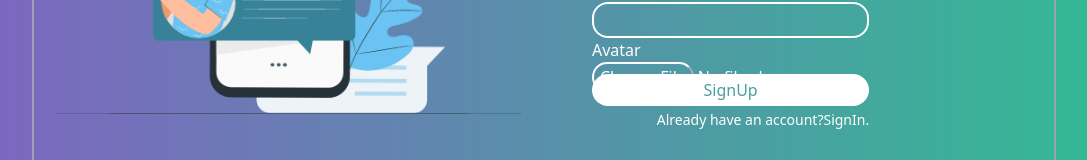
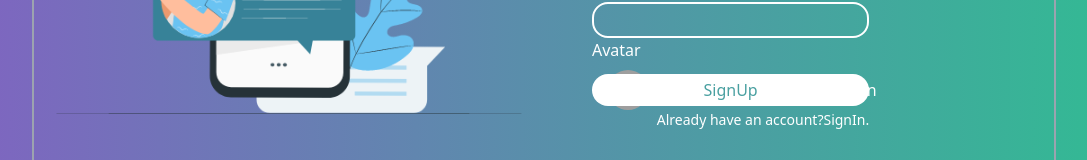
Before and after one commit to kkapil94/chat-app, a React (Vite) app in the folder client/: page /register in a window 1280 px wide. Shown: the part 462-622 px from the top of the page, without its empty margins (96-1183 px from the left). Built offline with nearby package versions, Linux system fonts and the light colour scheme; no server answers; grey boxes are pictures that could not be loaded.

Commit message:
login fixed

```diff
--- a/client/src/pages/Login.jsx
+++ b/client/src/pages/Login.jsx
@@ -36,6 +36,12 @@ export default function Login() {
       notify.error("Login failed!")
       console.log(err);}
   }
+  useEffect(()=>{
+    if (user) {
+
+      navigate("/")
+    }
+  })
   return (
     <>{loading&&<Loader/>}
       <div className="min-h-screen w-screen xs:max-sm:p-2 sm:max-md:p-8 flex items-center justify-center bg-gradient-to-r from-[#8360c3] to-[#2ebf91] ">
--- a/client/src/pages/SignUp.jsx
+++ b/client/src/pages/SignUp.jsx
@@ -7,15 +7,20 @@ import Loader from "../components/Loader";
 
 export default function SignUp() {
   const baseUrl = import.meta.env.VITE_BASE_URL
-  const formRef = useRef(null);
+  const formRef = useRef();
+  const [pre,setPre] = useState(null)
   const navigate = useNavigate()
   const [loading,setLoading] = useState(false);
   const notify = toast
+  const handleSetFile = (e)=>{
+    setPre(URL.createObjectURL(e.target.files[0]))
+    console.log(pre);
+  }
   const [user, setUser] = useState({
     name: "",
     email: "",
     password: "",
-    avatar: "",
+    avatar:'',
   });
   const handleChange = (e) => {
     setUser({ ...user, [e.target.id]: e.target.value });
@@ -68,6 +73,7 @@ export default function SignUp() {
                       type="text"
                       onChange={handleChange}
                       required
+                      min="5"
                       className="w-3/5  md:max-lg:w-4/5 xs:max-md:w-full rounded-2xl h-8 bg-transparent border-white border-2 outline-none text-white p-4"
                     />
                   </div>
@@ -97,22 +103,30 @@ export default function SignUp() {
                       name="password"
                       value={user.password}
                       id="password"
+                      min="8"
                       onChange={handleChange}
                       required
                       className="w-3/5 md:max-lg:w-4/5 xs:max-md:w-full rounded-2xl h-8 bg-transparent border-white border-2 outline-none text-white p-4"
                     />
                   </div>
-                  <div className="xs:max-md:w-4/5">
+                  <div className="xs:max-md:w-4/5 ">
                     <label htmlFor="avatar" className="text-md text-white block">Avatar</label>
+                    <div className="flex items-center mt-2">
+
+                    <div className="inline-block mx-4 ">
+                      <img src={pre?pre:"https://icon-library.com/images/anonymous-avatar-icon/anonymous-avatar-icon-25.jpg"} alt="" className='h-10 w-10 rounded-full object-cover'/>
+                    </div>
+
                     <input
                       name="file"
                       type="file"
                       id="avatar"
                       value={user.avatar}
-                      onChange={handleChange}
+                      onChange={(e)=>{handleChange(e);handleSetFile(e);}}
                       required
                       className="file:bg-transparent w-3/5 md:max-lg:w-4/5 xs:max-md:w-full file:border-2 file:rounded-2xl file:border-white text-white file:text-white"
                       />
+                      </div>
                   </div>
                 </div>
                 <div className="xs:max-md:w-4/5">
```
